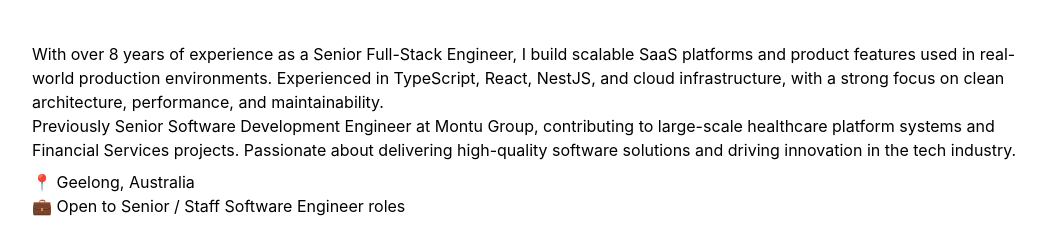
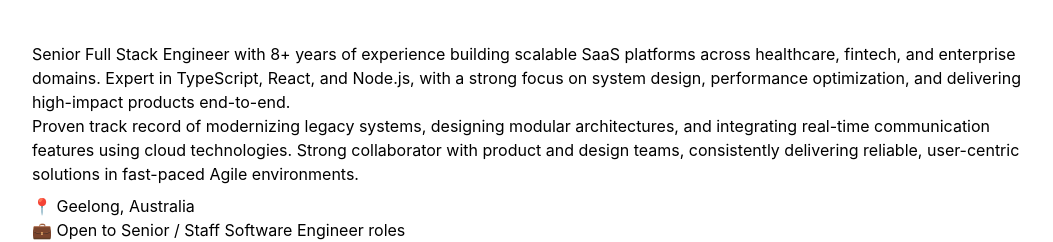
Before and after one commit to MehtaPulkit/my-app, a React (Create React App) app: page / in a window 1280 px wide. Shown: the part 322-564 px from the top of the page, without its empty margins (112-1165 px from the left). Built offline with nearby package versions, Linux system fonts and the light colour scheme; a web font is replaced by a local one.

Commit message:
updated about section

```diff
--- a/src/components/About.js
+++ b/src/components/About.js
@@ -38,15 +38,17 @@ const About = () => {
       {/* Description */}
       <div className="my-4 md:my-10">
         <p className="my-2 dark:text-zinc-400">
-          With over 8 years of experience as a Senior Full-Stack Engineer, I
-          build scalable SaaS platforms and product features used in real-world
-          production environments. Experienced in TypeScript, React, NestJS, and
-          cloud infrastructure, with a strong focus on clean architecture,
-          performance, and maintainability. <br />
-          Previously Senior Software Development Engineer at Montu Group,
-          contributing to large-scale healthcare platform systems and Financial
-          Services projects. Passionate about delivering high-quality software
-          solutions and driving innovation in the tech industry.
+          Senior Full Stack Engineer with 8+ years of experience building
+          scalable SaaS platforms across healthcare, fintech, and enterprise
+          domains. Expert in TypeScript, React, and Node.js, with a strong focus
+          on system design, performance optimization, and delivering high-impact
+          products end-to-end.
+          <br />
+          Proven track record of modernizing legacy systems, designing modular
+          architectures, and integrating real-time communication features using
+          cloud technologies. Strong collaborator with product and design teams,
+          consistently delivering reliable, user-centric solutions in fast-paced
+          Agile environments.
         </p>
         <p>
           📍 Geelong, Australia <br />
--- a/src/components/Project.js
+++ b/src/components/Project.js
@@ -48,7 +48,7 @@ const Project = () => {
         </p>
       </div>
       <h2 className="font-bold text-lg">Companies:</h2>
-      <img alt="companies" src={companies} className="h-48 m-auto" />
+      <img alt="companies" src={companies} className="md:h-48 m-auto" />
       <div className="my-10">
         <p className="my-2 dark:text-zinc-400">
           <b className="text-lg">Live Projects:</b>
```
